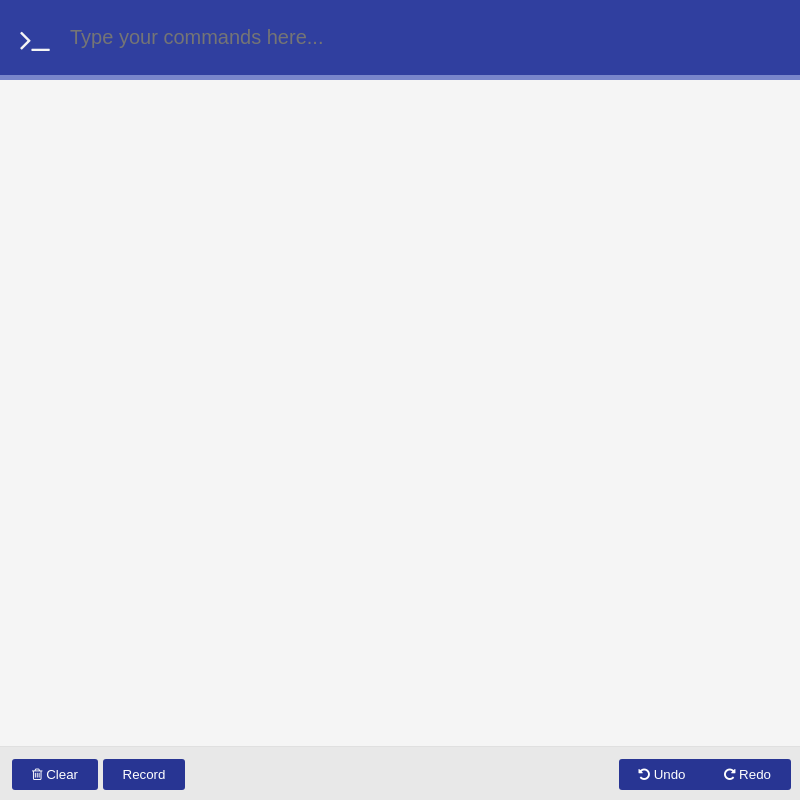
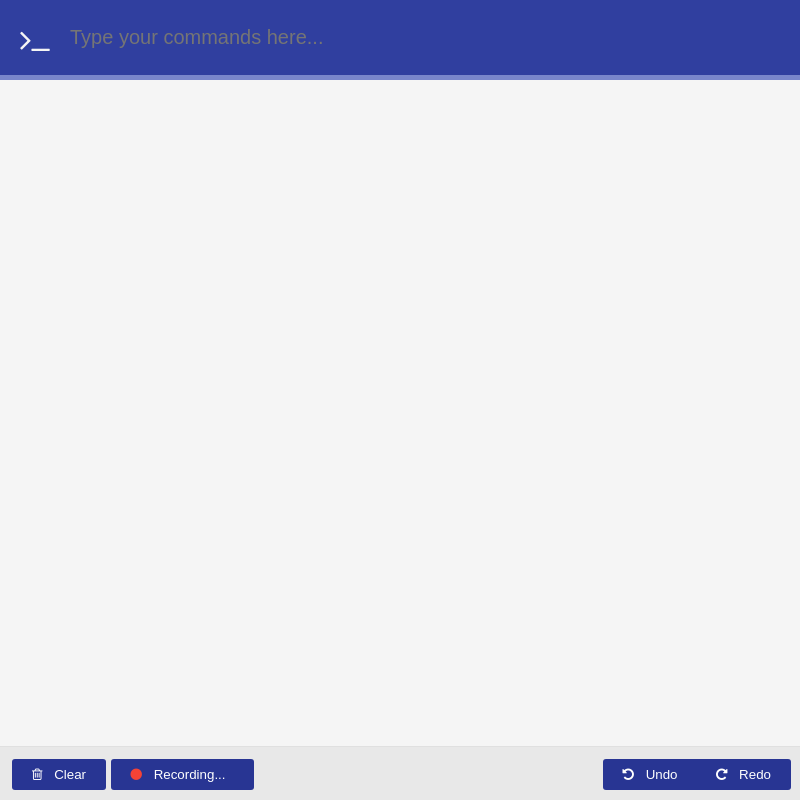
Before and after one commit to boman86/Assistant, an Electron app: page index.html in a window 800 px wide. Both pictures are taken after a click on the button "Record". Drawn offline with nearby package versions, Linux system fonts and the light colour scheme; files that its build step writes are made by us from their sources; files whose address does not match are found by name.

Commit message:
Nice recording

```diff
--- a/app/scss/main.scss
+++ b/app/scss/main.scss
@@ -117,6 +117,10 @@ h1, h2, h3, h4, h5, h6 {
             padding: 8px 20px;
             outline: none;
 
+            span {
+                margin-right: 8px;
+            }
+
             &:hover, &:active {
                 color: whitesmoke;
                 cursor: pointer;
@@ -144,3 +148,7 @@ h1, h2, h3, h4, h5, h6 {
         margin-top: 0;
     }
 }
+
+.recording {
+    color: color('red');
+}
--- a/index.html
+++ b/index.html
@@ -17,7 +17,14 @@
         </div>
         <div class="tools">
             <button id="clear"><span class="fa fa-trash-o"></span> Clear</button>
-            <button onclick="recordSequence()">Record</button>
+            <button onclick="recordSequence()">
+                <span id="record_idle">
+                    <span class="fa fa-dot-circle-o"></span> Record
+                </span>
+                <span id="record_recording" style="display: none;">
+                    <span class="fa fa-circle recording"></span> Recording...
+                </span>
+            </button>
 
             <div class="group right">
                 <button id="undo"><span class="fa fa-undo"></span> Undo</button>
@@ -38,6 +45,9 @@
     const clear = document.getElementById('clear');
     const notifications = document.getElementById('notifications');
 
+    const record_idle = document.getElementById('record_idle');
+    const record_recording = document.getElementById('record_recording');
+
     window.Event = Event = require("./dist/js/modules/Event");
     window.cards = require('./dist/js/modules/cardManager')(output, undo, redo);
 
@@ -51,9 +61,14 @@
     var notificationManager = require('./dist/js/modules/NotificationManager')(notifications);
 
     function recordSequence() {
+        record_idle.style.display = "none";
+        record_recording.style.display = "block";
+
         keyboardManager.record(function(sequence) {
             // sequence is an array like ['ctrl+k', 'c']
             alert('You pressed: ' + sequence.join(' '));
+            record_idle.style.display = "block";
+            record_recording.style.display = "none";
         });
     }
 
```
